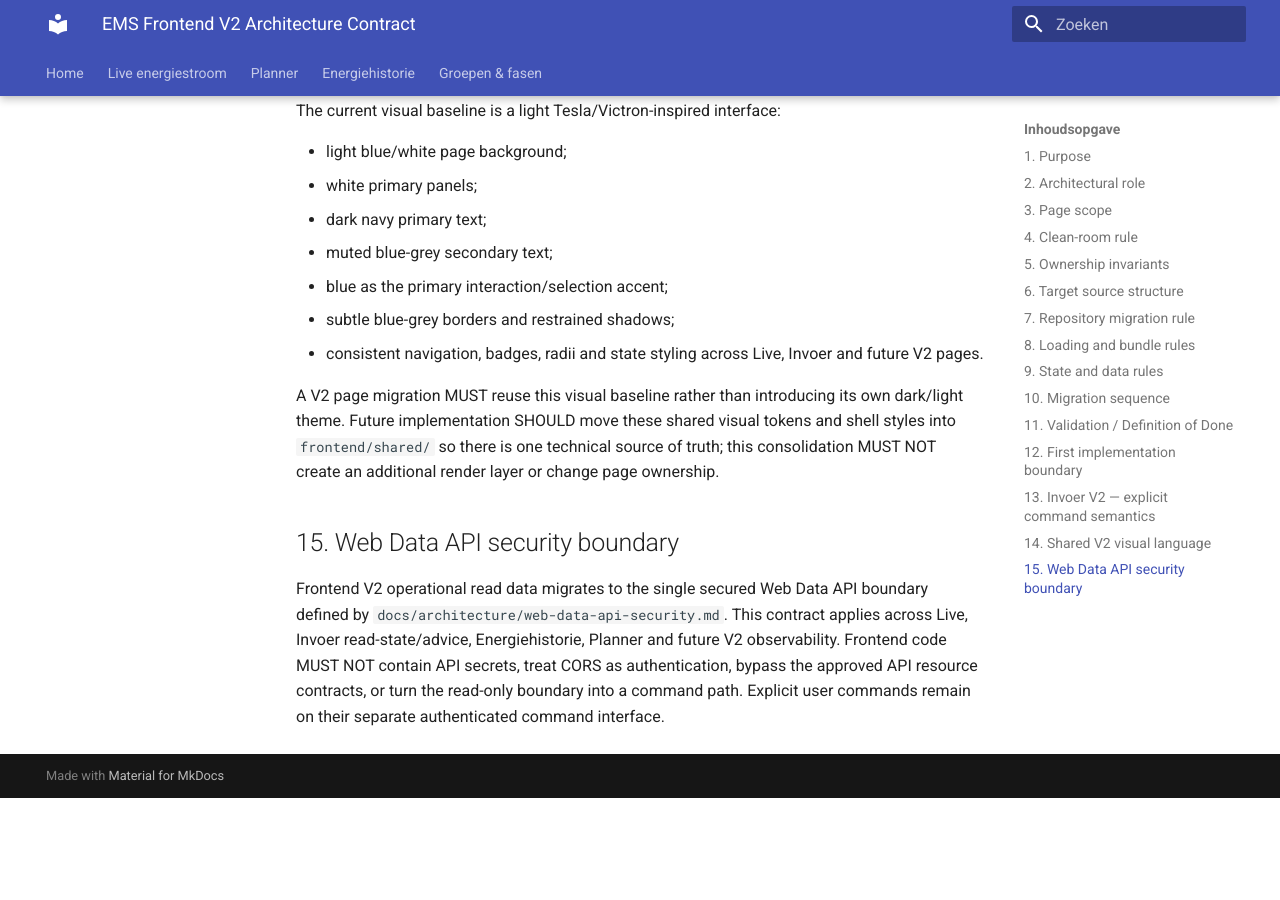
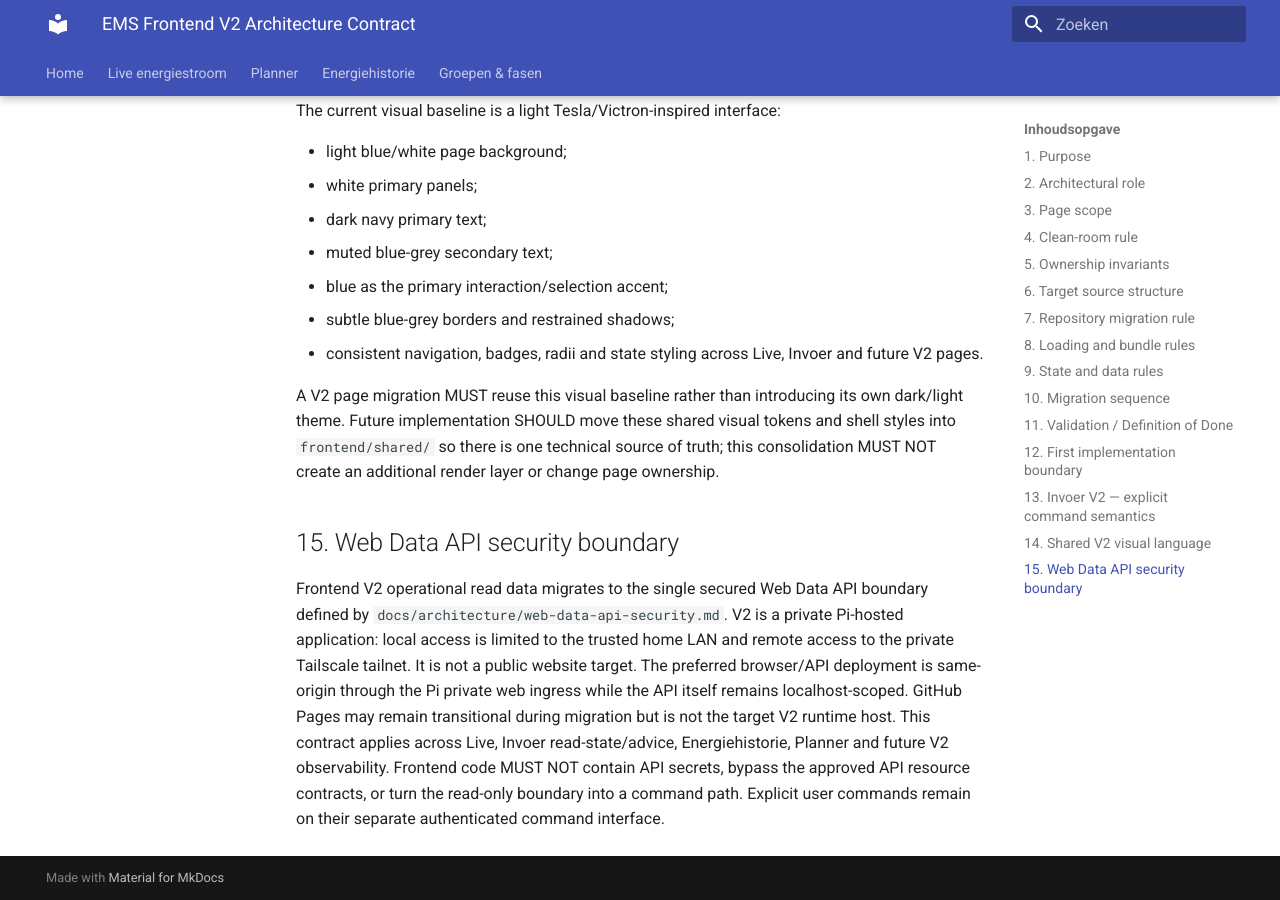
Before and after one commit to OnsKasteeltje/homey-energy-manual, an MkDocs documentation site: the page built from docs/architecture/ems-frontend-v2-architecture.md, in a window 1280 px wide and 900 px high, scrolled down 5906 px. Built offline with MkDocs 1.6.1 and Material for MkDocs 9.7.7, drawn with Linux system fonts in a browser that asks for light colours; before the commit the page ends 6704 px from its top, so only the background shows below that.

Commit message:
architecture: define private Pi-hosted V2

```diff
--- a/docs/architecture/ems-frontend-v2-architecture.md
+++ b/docs/architecture/ems-frontend-v2-architecture.md
@@ -229,4 +229,4 @@ The current visual baseline is a light Tesla/Victron-inspired interface:
 A V2 page migration MUST reuse this visual baseline rather than introducing its own dark/light theme. Future implementation SHOULD move these shared visual tokens and shell styles into `frontend/shared/` so there is one technical source of truth; this consolidation MUST NOT create an additional render layer or change page ownership.
 ## 15. Web Data API security boundary
 
-Frontend V2 operational read data migrates to the single secured Web Data API boundary defined by `docs/architecture/web-data-api-security.md`. This contract applies across Live, Invoer read-state/advice, Energiehistorie, Planner and future V2 observability. Frontend code MUST NOT contain API secrets, treat CORS as authentication, bypass the approved API resource contracts, or turn the read-only boundary into a command path. Explicit user commands remain on their separate authenticated command interface.
+Frontend V2 operational read data migrates to the single secured Web Data API boundary defined by `docs/architecture/web-data-api-security.md`. V2 is a private Pi-hosted application: local access is limited to the trusted home LAN and remote access to the private Tailscale tailnet. It is not a public website target. The preferred browser/API deployment is same-origin through the Pi private web ingress while the API itself remains localhost-scoped. GitHub Pages may remain transitional during migration but is not the target V2 runtime host. This contract applies across Live, Invoer read-state/advice, Energiehistorie, Planner and future V2 observability. Frontend code MUST NOT contain API secrets, bypass the approved API resource contracts, or turn the read-only boundary into a command path. Explicit user commands remain on their separate authenticated command interface.
```
